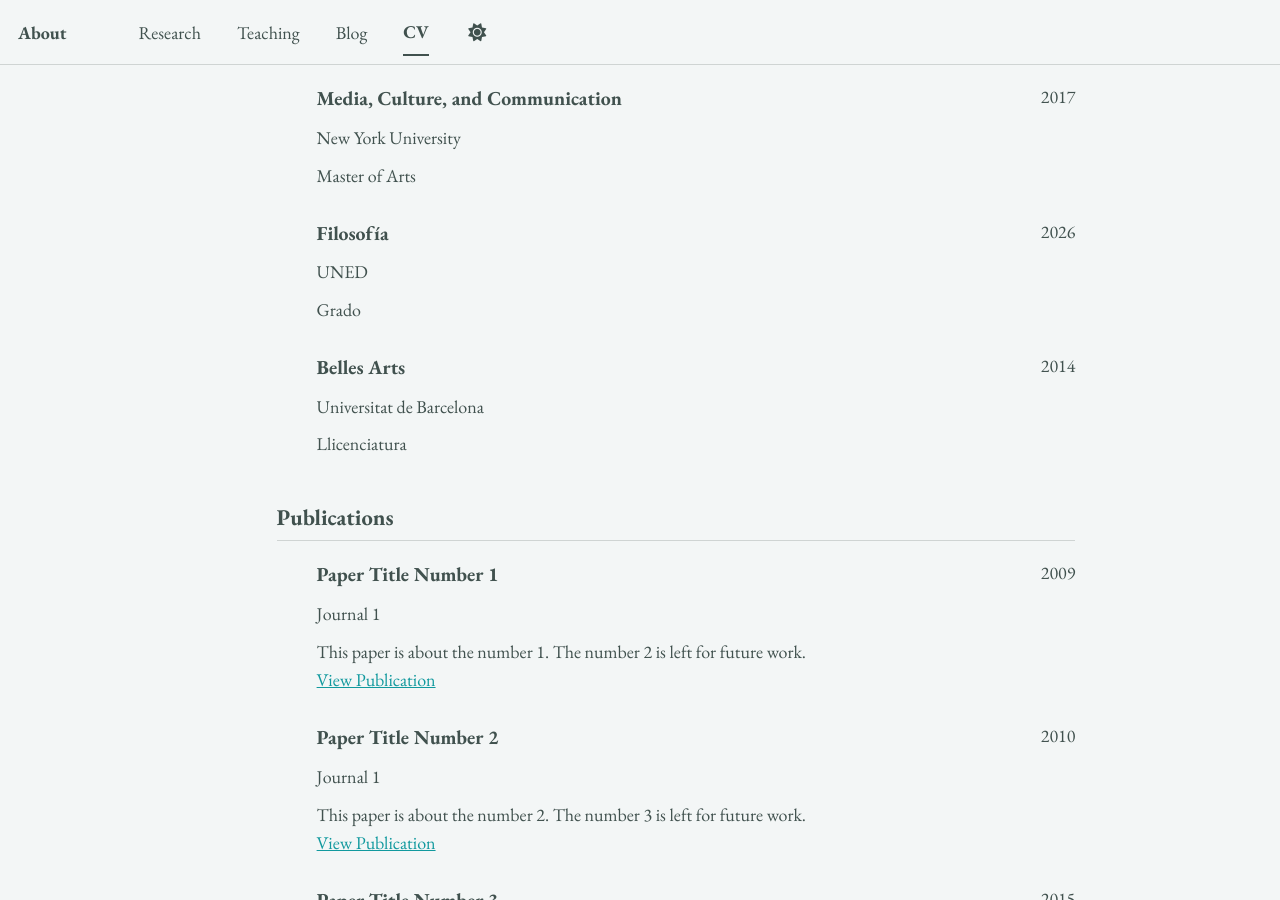
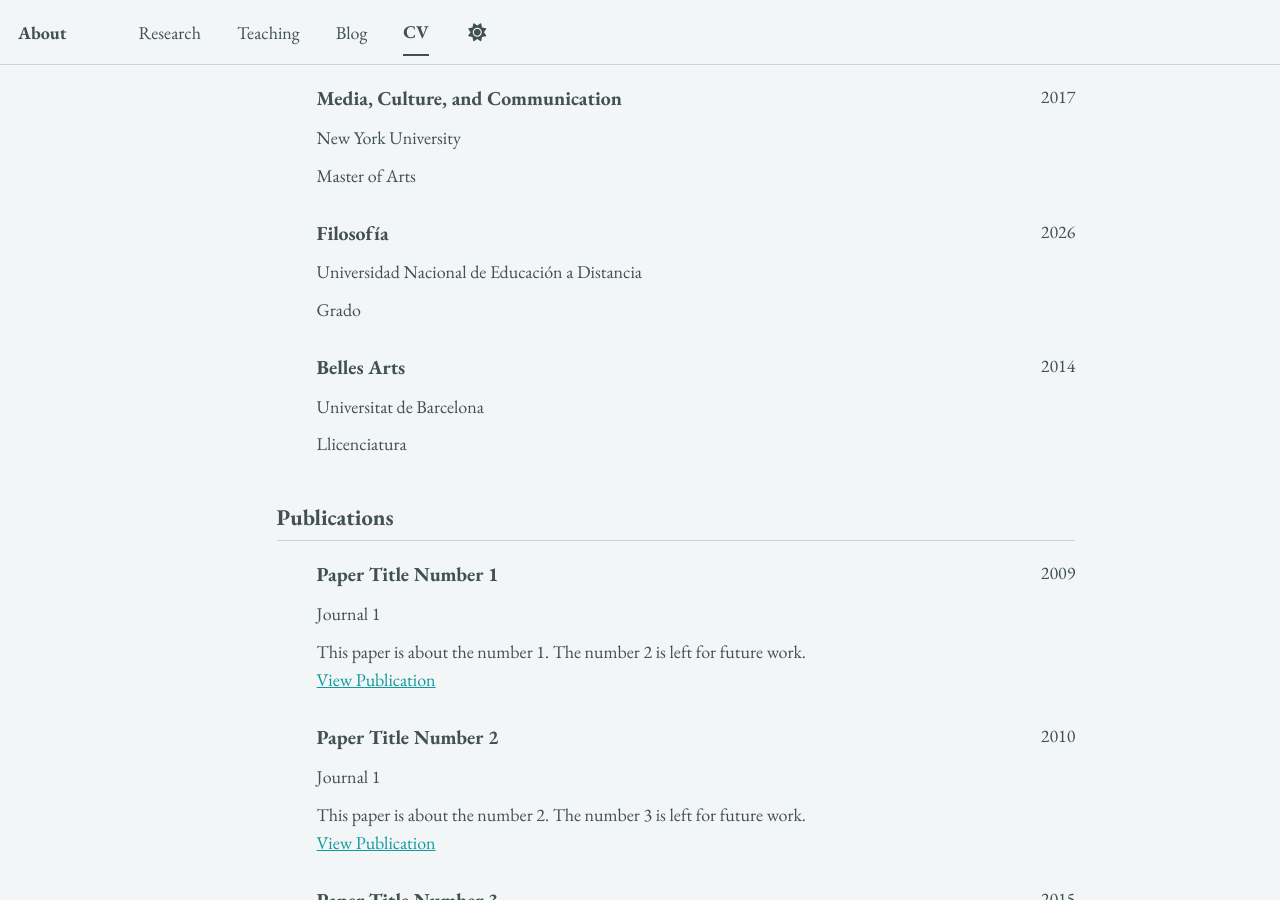
Before and after one commit to epujol90/epujol90.github.io, a Jekyll site: the page built from _pages/cv-json.md, in a window 1280 px wide and 900 px high, scrolled down 615 px. Built offline with Jekyll 4.4.1, drawn with Linux system fonts in a browser that asks for light colours; a script bundle is joined from its source files by our own code; library files that are not in the unit come from our copies.

Commit message:
Update cv.json

```diff
--- a/_data/cv.json
+++ b/_data/cv.json
@@ -51,7 +51,7 @@
       "courses": []
     },
     {
-      "institution": "UNED",
+      "institution": "Universidad Nacional de Educación a Distancia",
       "area": "Filosofía",
       "studyType": "Grado",
       "startDate": "",
```
